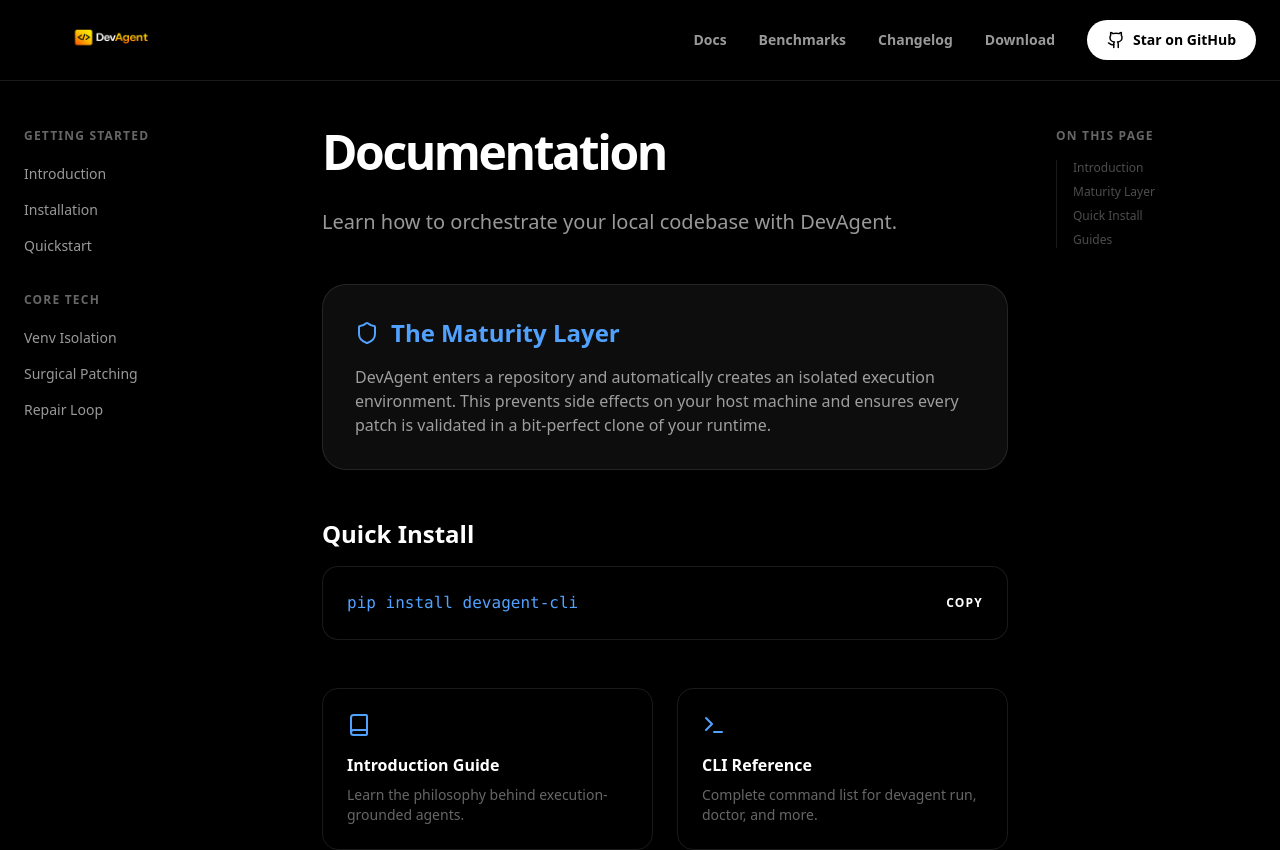
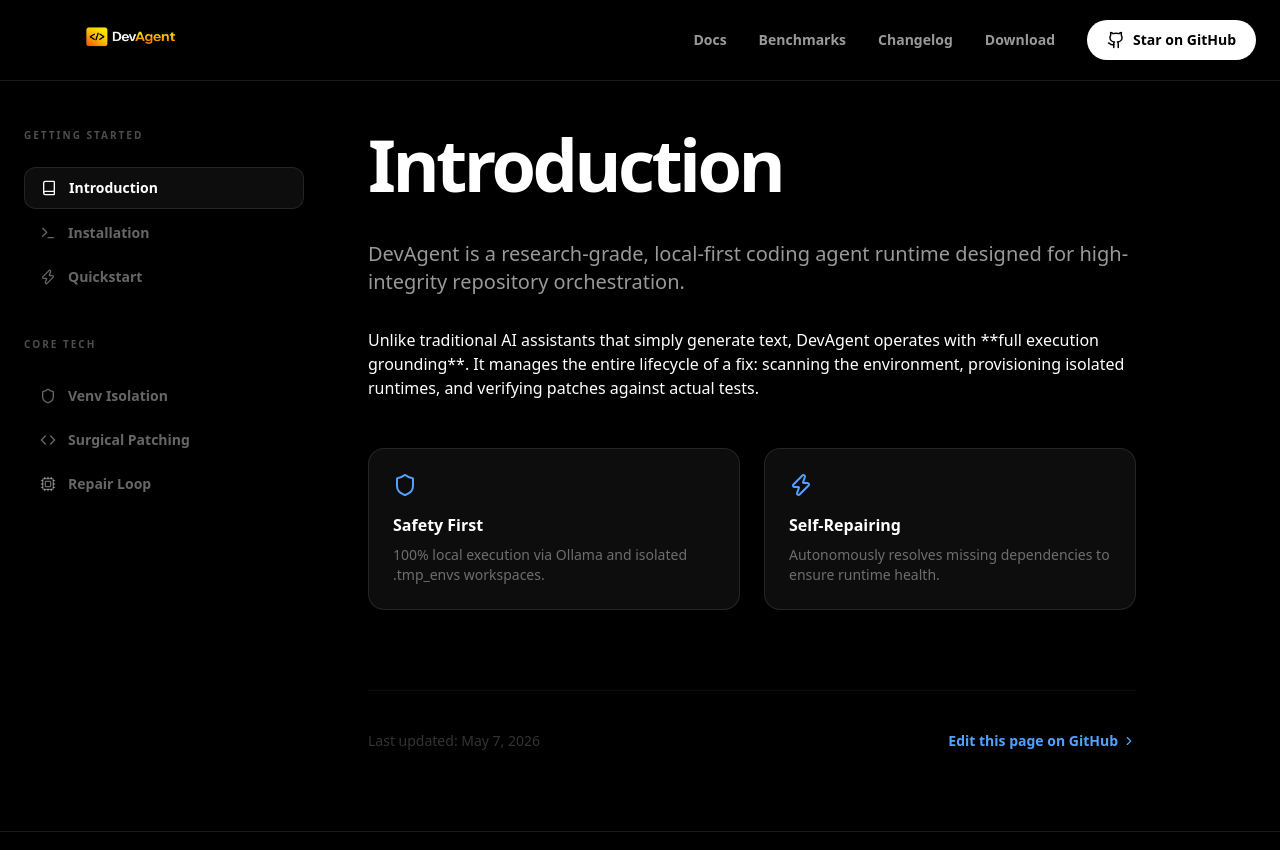
Before and after one commit to VedantJadhav701/Developer-Code-Intelligence-Agent, a Next.js app in the folder frontend/: page /docs in a window 1280 px wide. Shown: the top 850 px of the page. Built offline with nearby package versions, Linux system fonts and the light colour scheme.

Commit message:
web: finalized functional docs and enlarged brand identity v3.6.3

```diff
--- a/frontend/src/app/docs/page.tsx
+++ b/frontend/src/app/docs/page.tsx
@@ -1,86 +1,203 @@
 "use client";
 
+import { useState } from "react";
 import { Nav } from "@/components/Nav";
 import { Footer } from "@/components/Footer";
-import { motion } from "framer-motion";
-import { Book, Code, Terminal, Shield } from "lucide-react";
+import { motion, AnimatePresence } from "framer-motion";
+import { Book, Code, Terminal, Shield, Cpu, Zap, ChevronRight, Copy, Check } from "lucide-react";
+
+const sections = {
+  introduction: {
+    title: "Introduction",
+    content: (
+      <>
+        <p className="text-xl text-white/60 mb-8">DevAgent is a research-grade, local-first coding agent runtime designed for high-integrity repository orchestration.</p>
+        <p>Unlike traditional AI assistants that simply generate text, DevAgent operates with **full execution grounding**. It manages the entire lifecycle of a fix: scanning the environment, provisioning isolated runtimes, and verifying patches against actual tests.</p>
+        <div className="grid grid-cols-1 md:grid-cols-2 gap-6 mt-12">
+          <div className="glass p-6 rounded-2xl border border-white/10">
+            <Shield className="text-blue-400 mb-4" />
+            <h3 className="font-bold mb-2">Safety First</h3>
+            <p className="text-sm text-white/40">100% local execution via Ollama and isolated .tmp_envs workspaces.</p>
+          </div>
+          <div className="glass p-6 rounded-2xl border border-white/10">
+            <Zap className="text-blue-400 mb-4" />
+            <h3 className="font-bold mb-2">Self-Repairing</h3>
+            <p className="text-sm text-white/40">Autonomously resolves missing dependencies to ensure runtime health.</p>
+          </div>
+        </div>
+      </>
+    )
+  },
+  installation: {
+    title: "Installation",
+    content: (
+      <>
+        <p className="text-white/60 mb-8">Get DevAgent up and running in seconds. DevAgent is distributed via PyPI for seamless integration into any workflow.</p>
+        <h3 className="text-xl font-bold mb-4">Prerequisites</h3>
+        <ul className="list-disc pl-6 space-y-2 text-white/60 mb-8">
+          <li>Python 3.11 or higher</li>
+          <li>Ollama (for local model hosting)</li>
+          <li>Git (for surgical patching support)</li>
+        </ul>
+        <div className="bg-black border border-white/10 p-6 rounded-2xl flex items-center justify-between group">
+          <code className="text-blue-400">pip install devagent-cli</code>
+          <button className="p-2 hover:bg-white/5 rounded-lg transition-colors"><Copy size={16} /></button>
+        </div>
+      </>
+    )
+  },
+  quickstart: {
+    title: "Quickstart",
+    content: (
+      <>
+        <p className="text-white/60 mb-8">Resolve your first bug with DevAgent in three simple steps.</p>
+        <div className="space-y-8">
+          <div className="flex gap-4">
+            <div className="w-8 h-8 rounded-full bg-blue-500/20 text-blue-400 flex items-center justify-center font-bold shrink-0">1</div>
+            <div>
+              <h4 className="font-bold mb-2">Check Infrastructure</h4>
+              <p className="text-sm text-white/40 mb-4">Verify your local environment and model connectivity.</p>
+              <code className="bg-black p-3 rounded-lg border border-white/5 block text-blue-400">devagent doctor</code>
+            </div>
+          </div>
+          <div className="flex gap-4">
+            <div className="w-8 h-8 rounded-full bg-blue-500/20 text-blue-400 flex items-center justify-center font-bold shrink-0">2</div>
+            <div>
+              <h4 className="font-bold mb-2">Run a Task</h4>
+              <p className="text-sm text-white/40 mb-4">Provide a natural language instruction to any local repository.</p>
+              <code className="bg-black p-3 rounded-lg border border-white/5 block text-blue-400">devagent run --task "Fix the failing tests"</code>
+            </div>
+          </div>
+        </div>
+      </>
+    )
+  },
+  "venv-isolation": {
+    title: "Venv Isolation",
+    content: (
+      <>
+        <p className="text-white/60 mb-8">Total host containment. DevAgent never operates directly on your production environment during the validation phase.</p>
+        <p className="mb-8">When a task starts, DevAgent creates a hidden **`.tmp_envs/`** directory. It clones your project structure and provisions a bit-perfect virtual environment to ensure your host system remains clean and stable.</p>
+        <div className="glass p-8 rounded-3xl border border-white/10 flex items-center gap-6">
+           <div className="p-4 bg-emerald-500/10 rounded-2xl text-emerald-400"><Shield size={32} /></div>
+           <div>
+             <h4 className="font-bold mb-1">Zero Pollutants</h4>
+             <p className="text-sm text-white/40 m-0">No library pollution. No side effects. No accidental deletions.</p>
+           </div>
+        </div>
+      </>
+    )
+  },
+  "surgical-patching": {
+    title: "Surgical Patching",
+    content: (
+      <>
+        <p className="text-white/60 mb-8">Maintain your architecture. DevAgent respects your code style and git history.</p>
+        <p>Unlike standard agents that rewrite entire files (and destroy context), DevAgent generates **line-level unified diffs**. It only touches what needs fixing, preserving your comments, indentation, and logic structure.</p>
+        <div className="mt-8 bg-black border border-white/10 rounded-2xl overflow-hidden font-mono text-sm">
+          <div className="p-4 bg-white/5 border-b border-white/10 text-white/40">patch.diff</div>
+          <div className="p-6">
+            <div className="text-red-400">- return a + b</div>
+            <div className="text-emerald-400">+ return int(a) + int(b) # Fixed type mismatch</div>
+          </div>
+        </div>
+      </>
+    )
+  },
+  "repair-loop": {
+    title: "Repair Loop",
+    content: (
+      <>
+        <p className="text-white/60 mb-8">Autonomous recovery from runtime failures.</p>
+        <p>If DevAgent encounters a `ModuleNotFoundError` or a dependency conflict during validation, it doesn't crash. It invokes the **Autonomous Repair Loop** to resolve missing packages and stabilize the environment in real-time.</p>
+        <div className="mt-8 relative p-12 glass rounded-[2rem] border border-white/10 overflow-hidden text-center">
+           <div className="absolute inset-0 bg-blue-500/5 blur-[80px]" />
+           <Cpu size={48} className="text-blue-400 mx-auto mb-6" />
+           <h3 className="text-2xl font-bold mb-4">Self-Healing Infrastructure</h3>
+           <p className="text-white/40 max-w-md mx-auto">The agent proactively repairs the validation environment so you don't have to manage dependencies manually.</p>
+        </div>
+      </>
+    )
+  }
+};
 
 export default function Docs() {
+  const [activeSection, setActiveSection] = useState("introduction");
+
   return (
     <main className="min-h-screen bg-black">
       <Nav />
 
-      <div className="pt-32 pb-20 max-w-7xl mx-auto px-6 grid grid-cols-1 md:grid-cols-[250px_1fr_200px] gap-12">
+      <div className="pt-32 pb-20 max-w-7xl mx-auto px-6 grid grid-cols-1 md:grid-cols-[280px_1fr] gap-16">
         {/* Sidebar */}
-        <aside className="hidden md:block sticky top-32 h-fit space-y-8">
+        <aside className="hidden md:block sticky top-32 h-fit space-y-10">
           <div>
-            <h4 className="text-xs uppercase tracking-widest text-white/40 font-bold mb-4">Getting Started</h4>
-            <div className="space-y-2">
-              {["Introduction", "Installation", "Quickstart"].map(link => (
-                <a key={link} href="#" className="block text-sm text-white/60 hover:text-white transition-colors py-1">{link}</a>
+            <h4 className="text-[10px] uppercase tracking-[0.2em] text-white/30 font-black mb-6">Getting Started</h4>
+            <div className="space-y-1">
+              {[
+                { id: "introduction", label: "Introduction", icon: Book },
+                { id: "installation", label: "Installation", icon: Terminal },
+                { id: "quickstart", label: "Quickstart", icon: Zap }
+              ].map(item => (
+                <button
+                  key={item.id}
+                  onClick={() => setActiveSection(item.id)}
+                  className={`w-full text-left px-4 py-2.5 rounded-xl text-sm font-semibold transition-all flex items-center gap-3 ${activeSection === item.id ? "bg-white/5 text-white border border-white/10" : "text-white/40 hover:text-white/60"}`}
+                >
+                  <item.icon size={16} />
+                  {item.label}
+                </button>
               ))}
             </div>
           </div>
           <div>
-            <h4 className="text-xs uppercase tracking-widest text-white/40 font-bold mb-4">Core Tech</h4>
-            <div className="space-y-2">
-              {["Venv Isolation", "Surgical Patching", "Repair Loop"].map(link => (
-                <a key={link} href="#" className="block text-sm text-white/60 hover:text-white transition-colors py-1">{link}</a>
+            <h4 className="text-[10px] uppercase tracking-[0.2em] text-white/30 font-black mb-6">Core Tech</h4>
+            <div className="space-y-1">
+              {[
+                { id: "venv-isolation", label: "Venv Isolation", icon: Shield },
+                { id: "surgical-patching", label: "Surgical Patching", icon: Code },
+                { id: "repair-loop", label: "Repair Loop", icon: Cpu }
+              ].map(item => (
+                <button
+                  key={item.id}
+                  onClick={() => setActiveSection(item.id)}
+                  className={`w-full text-left px-4 py-2.5 rounded-xl text-sm font-semibold transition-all flex items-center gap-3 ${activeSection === item.id ? "bg-white/5 text-white border border-white/10" : "text-white/40 hover:text-white/60"}`}
+                >
+                  <item.icon size={16} />
+                  {item.label}
+                </button>
               ))}
             </div>
           </div>
         </aside>
 
         {/* Content */}
-        <motion.div
-          initial={{ opacity: 0, y: 10 }}
-          animate={{ opacity: 1, y: 0 }}
-          className="prose prose-invert prose-blue max-w-none"
-        >
-          <h1 className="text-5xl font-extrabold tracking-tighter mb-8">Documentation</h1>
-          <p className="text-xl text-white/60 mb-12">Learn how to orchestrate your local codebase with DevAgent.</p>
+        <div className="min-h-[600px]">
+          <AnimatePresence mode="wait">
+            <motion.section
+              key={activeSection}
+              initial={{ opacity: 0, x: 20 }}
+              animate={{ opacity: 1, x: 0 }}
+              exit={{ opacity: 0, x: -20 }}
+              transition={{ duration: 0.3 }}
+              className="max-w-3xl"
+            >
+              <h1 className="text-5xl md:text-7xl font-black tracking-tighter mb-10">
+                {(sections as any)[activeSection].title}
+              </h1>
+              <div className="prose prose-invert prose-blue max-w-none">
+                {(sections as any)[activeSection].content}
+              </div>
 
-          <section className="space-y-12">
-            <div className="glass p-8 rounded-3xl border border-white/10">
-              <div className="flex items-center gap-3 mb-4 text-blue-400">
-                <Shield size={24} />
-                <h2 className="text-2xl font-bold m-0">The Maturity Layer</h2>
+              <div className="mt-20 pt-10 border-t border-white/5 flex justify-between items-center text-sm">
+                <span className="text-white/20">Last updated: May 7, 2026</span>
+                <a href="#" className="text-blue-400 hover:underline flex items-center gap-1 font-bold">
+                  Edit this page on GitHub <ChevronRight size={14} />
+                </a>
               </div>
-              <p className="text-white/60">DevAgent enters a repository and automatically creates an isolated execution environment. This prevents side effects on your host machine and ensures every patch is validated in a bit-perfect clone of your runtime.</p>
-            </div>
-
-            <div className="space-y-4">
-              <h2 className="text-2xl font-bold">Quick Install</h2>
-              <div className="bg-black border border-white/10 p-6 rounded-2xl flex items-center justify-between">
-                <code className="text-blue-400 font-mono">pip install devagent-cli</code>
-                <button className="text-xs font-bold uppercase tracking-widest hover:text-blue-400 transition-colors">Copy</button>
-              </div>
-            </div>
-
-            <div className="grid grid-cols-1 md:grid-cols-2 gap-6">
-              <div className="p-6 rounded-2xl border border-white/10 hover:bg-white/5 transition-colors group cursor-pointer">
-                <Book className="mb-4 text-blue-400" />
-                <h3 className="font-bold mb-2">Introduction Guide</h3>
-                <p className="text-sm text-white/40">Learn the philosophy behind execution-grounded agents.</p>
-              </div>
-              <div className="p-6 rounded-2xl border border-white/10 hover:bg-white/5 transition-colors group cursor-pointer">
-                <Terminal className="mb-4 text-blue-400" />
-                <h3 className="font-bold mb-2">CLI Reference</h3>
-                <p className="text-sm text-white/40">Complete command list for devagent run, doctor, and more.</p>
-              </div>
-            </div>
-          </section>
-        </motion.div>
-
-        {/* Table of Contents */}
-        <aside className="hidden lg:block sticky top-32 h-fit">
-          <h4 className="text-xs uppercase tracking-widest text-white/40 font-bold mb-4">On this page</h4>
-          <div className="space-y-2 border-l border-white/10 pl-4">
-            {["Introduction", "Maturity Layer", "Quick Install", "Guides"].map(link => (
-              <a key={link} href="#" className="block text-xs text-white/30 hover:text-white transition-colors">{link}</a>
-            ))}
-          </div>
-        </aside>
+            </motion.section>
+          </AnimatePresence>
+        </div>
       </div>
 
       <Footer />
--- a/frontend/src/components/Nav.tsx
+++ b/frontend/src/components/Nav.tsx
@@ -13,7 +13,7 @@
   >
     <div className="max-w-7xl mx-auto px-6 h-20 flex items-center justify-between">
       <Link href="/" className="flex items-center hover:opacity-80 transition-opacity">
-        <Image src="/logo.png" alt="DevAgent" width={180} height={60} className="object-contain" priority />
+        <Image src="/logo.png" alt="DevAgent" width={220} height={70} className="object-contain" priority />
       </Link>
       <div className="hidden md:flex items-center gap-8">
         <Link href="/docs" className="text-sm font-semibold text-white/60 hover:text-white transition-colors">Docs</Link>
```
